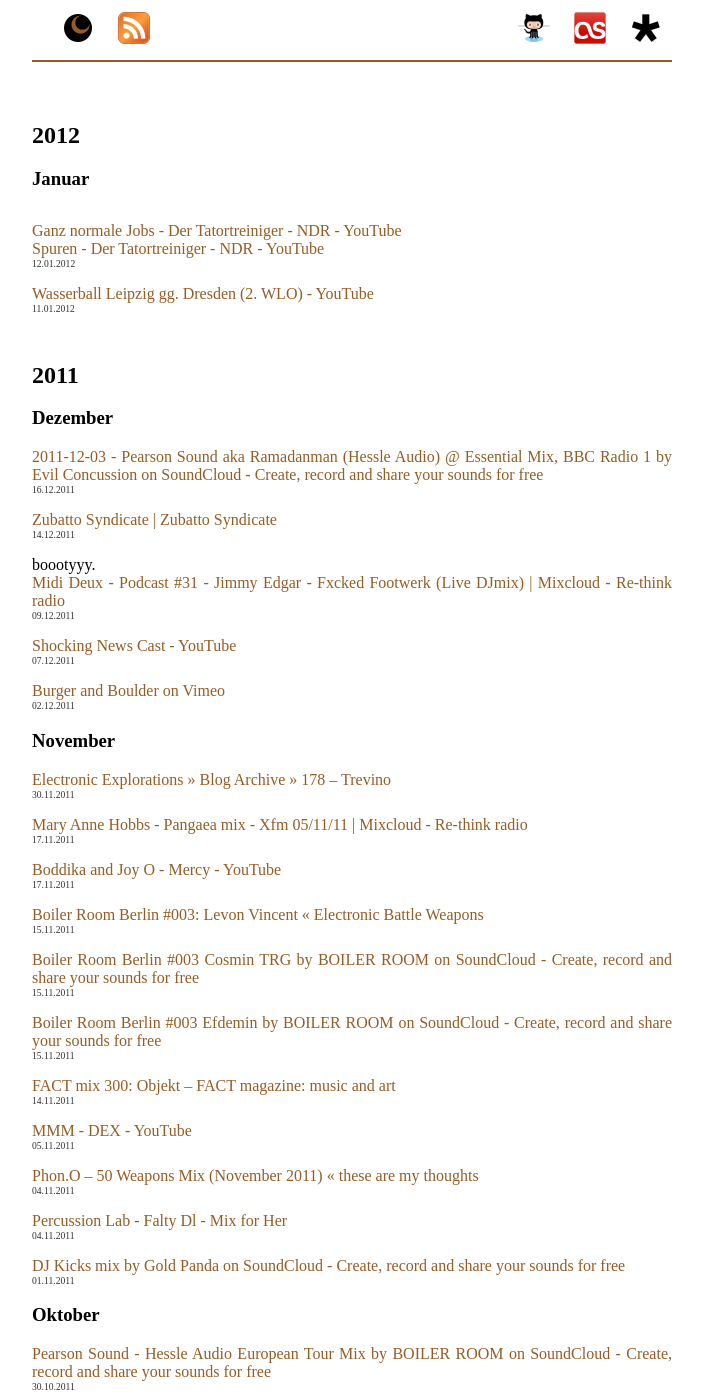
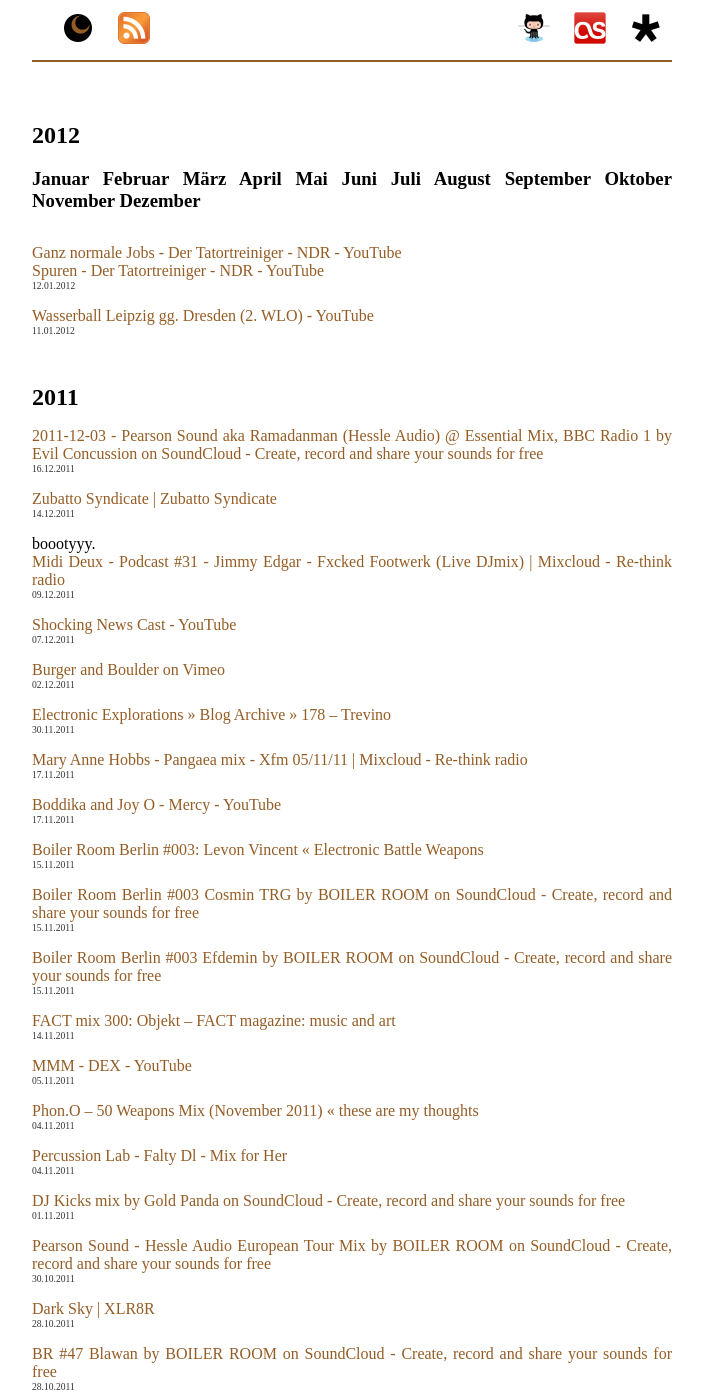
Before and after one commit to aibor/aibor.github.com, a Jekyll site: the page built from links/index.markdown, in a window 1280 px wide and 1400 px high. Shown: the whole window, without its empty margins (18-721 px from the left). Built offline with Jekyll 4.4.1, drawn with Linux system fonts in a browser that asks for light colours; some of the changed text lies outside the part shown.

Commit message:
improved linklist; added articlelist

```diff
--- a/links/index.markdown
+++ b/links/index.markdown
@@ -1,6 +1,6 @@
 ---
 layout: default
-array: [Januar,Februar,März,April,Mai,Juni,Juli,August,September,Oktober,November,Dezember]
+array: Januar Februar März April Mai Juni Juli August September Oktober November Dezember
 ---
 {% for post in site.categories.links %}
 {% capture pyear %}{{ post.date | date: "%Y" }}{% endcapture %}
```
